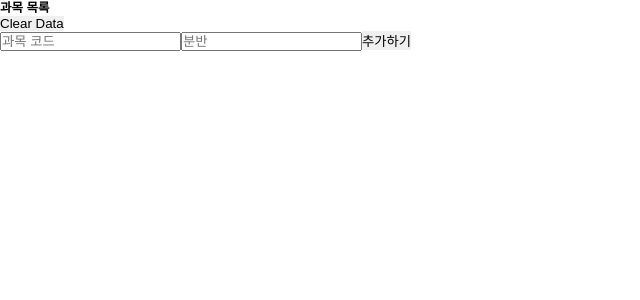
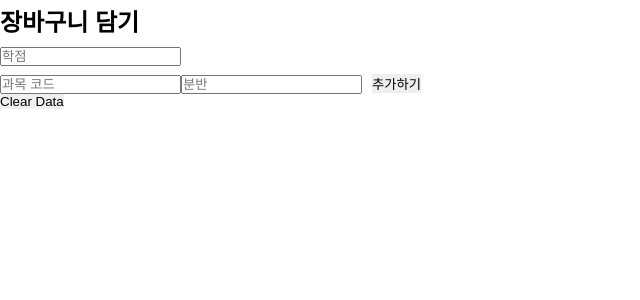
Before and after one commit to KorJIGSAW/HSAC_AI-Project, a React (Create React App) app: page /jeongseon in a window 1280 px wide. Shown: the top 300 px of the page, without its empty margins (0-640 px from the left). Built offline with nearby package versions, Linux system fonts and the light colour scheme.

Commit message:
학점 입력 추가

```diff
--- a/src/components/commons/CourseList/CourseList.jsx
+++ b/src/components/commons/CourseList/CourseList.jsx
@@ -1,21 +1,37 @@
 import React, { useState, useEffect } from 'react';
 
-// CourseForm 컴포넌트: 과목 코드와 분반 입력을 받아 추가하는 기능을 제공
 function CourseForm({ addCourse }) {
   const [courseCode, setCourseCode] = useState('');
   const [division, setDivision] = useState('');
+  const [creditValue, setCreditValue] = useState('');
+  const [credit, setCredit] = useState(false);
 
-  // 폼 제출 핸들러
   const handleSubmit = event => {
     event.preventDefault();
-    addCourse({ courseCode, division });
+    addCourse({
+      courseCode,
+      division,
+      creditValue,
+      credit: parseFloat(creditValue) >= 4.0,
+    });
     setCourseCode('');
     setDivision('');
+    setCreditValue('');
+    setCredit(parseFloat(creditValue) >= 4.0);
   };
 
   return (
     <div className="form-container">
       <form onSubmit={handleSubmit} className="course-form">
+        <input
+          type="text"
+          placeholder="학점"
+          value={creditValue}
+          onChange={e => setCreditValue(e.target.value)}
+        />
+        <br />
+        <br />
+
         <input
           type="text"
           placeholder="과목 코드"
@@ -28,17 +44,18 @@ function CourseForm({ addCourse }) {
           value={division}
           onChange={e => setDivision(e.target.value)}
         />
-        <button type="submit">추가하기</button>
+
+        <button type="submit" style={{ marginLeft: '10px' }}>
+          추가하기
+        </button>
       </form>
     </div>
   );
 }
 
-// CourseList 컴포넌트: 입력된 과목들을 저장하고 로컬 스토리지에만 저장하는 기능
 function CourseList() {
   const [courses, setCourses] = useState([]);
 
-  // 컴포넌트 마운트 시 로컬 스토리지에서 과목 데이터 로드
   useEffect(() => {
     const savedCourses = localStorage.getItem('courses');
     if (savedCourses) {
@@ -46,12 +63,10 @@ function CourseList() {
     }
   }, []);
 
-  // 과목 데이터가 변경될 때마다 로컬 스토리지에 저장
   useEffect(() => {
     localStorage.setItem('courses', JSON.stringify(courses));
   }, [courses]);
 
-  // 새 과목을 추가하는 함수
   const addCourse = course => {
     setCourses(prevCourses => {
       const updatedCourses = [...prevCourses, course].sort((a, b) =>
@@ -61,19 +76,21 @@ function CourseList() {
     });
   };
 
-  // 로컬 스토리지에서 저장된 데이터를 삭제하는 함수
   const clearLocalStorage = () => {
     localStorage.removeItem('courses');
     setCourses([]); // 컴포넌트 상태도 업데이트하여 화면 갱신
   };
 
-  // Clear Data 버튼을 클릭하여 로컬 스토리지에 저장된 데이터 삭제
   return (
     <div className="course-list-container">
-      <h1>과목 목록</h1>
+      <br />
+      <h1 style={{ fontSize: '24px' }}>장바구니 담기</h1>
+      <br />
       <div className="action-buttons">
-        <button onClick={clearLocalStorage}>Clear Data</button>
         <CourseForm addCourse={addCourse} />
+        <button onClick={clearLocalStorage} style={{ marginRight: '10px' }}>
+          Clear Data
+        </button>
       </div>
     </div>
   );
```
